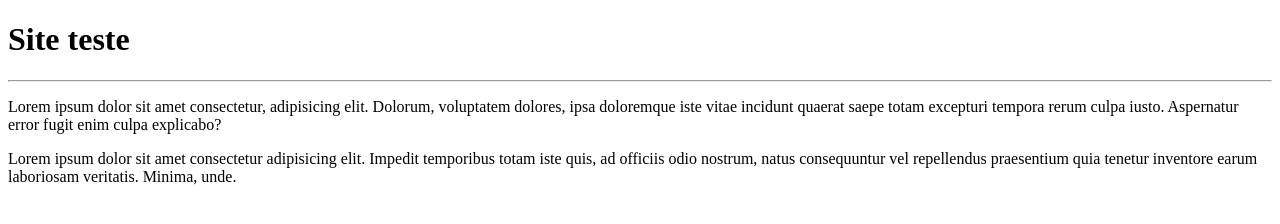
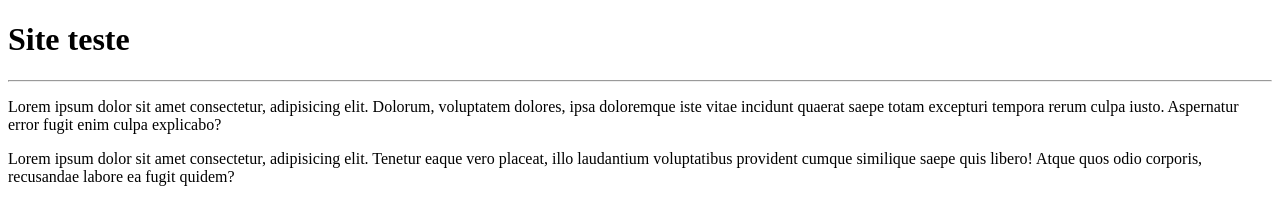
Before and after one commit to Emerson-js/Ola-Mundo, a plain HTML site: page site/index.html in a window 1280 px wide. Drawn offline with Linux system fonts and the light colour scheme.

Commit message:
adicionei outro lorem

```diff
--- a/site/index.html
+++ b/site/index.html
@@ -10,6 +10,6 @@
     <hr>
     <p>Lorem ipsum dolor sit amet consectetur, adipisicing elit. Dolorum, voluptatem dolores, ipsa doloremque iste vitae incidunt quaerat saepe totam excepturi tempora rerum culpa iusto. Aspernatur error fugit enim culpa explicabo?</p>
 
-    <p>Lorem ipsum dolor sit amet consectetur adipisicing elit. Impedit temporibus totam iste quis, ad officiis odio nostrum, natus consequuntur vel repellendus praesentium quia tenetur inventore earum laboriosam veritatis. Minima, unde.</p>
+    <p>Lorem ipsum dolor sit amet consectetur, adipisicing elit. Tenetur eaque vero placeat, illo laudantium voluptatibus provident cumque similique saepe quis libero! Atque quos odio corporis, recusandae labore ea fugit quidem?</p>
 </body>
 </html>
```
